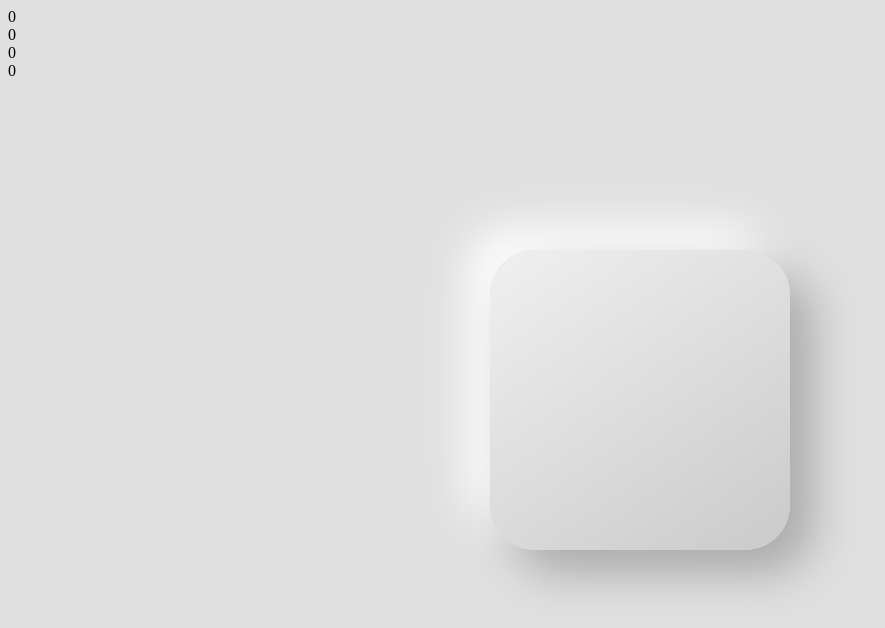
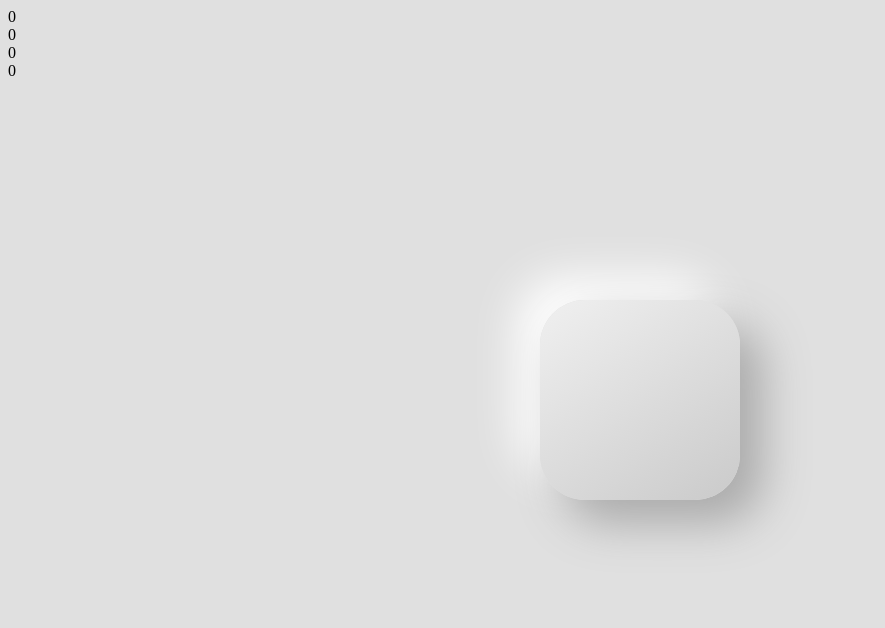
Before and after one commit to rijinmk/i-c-u-js, a plain HTML site: page index.html in a window 1280 px wide. Shown: the whole page, without its empty margins (0-885 px from the left). Drawn offline with nearby package versions, Linux system fonts and the light colour scheme.

Commit message:
correction

```diff
--- a/main.css
+++ b/main.css
@@ -46,13 +46,13 @@ body{
 }
 
 .neo{
-    width:300px;
-    height:300px;
+    width:200px;
+    height:200px;
     position: absolute;
     top:50%;
     left:50%;
-    margin-left:-150px;
-    margin-top:-150px;
+    margin-left:-100px;
+    margin-top:-100px;
 
     transition: all 0.2s;
     border-radius: 45px;
--- a/main.js
+++ b/main.js
@@ -11,5 +11,5 @@ function handleOrientation(event) {
     document.getElementsByClassName('beta')[0].innerHTML = beta;
     document.getElementsByClassName('gamma')[0].innerHTML = gamma;
 
-    $('.neo').css('box-shadow', `${23+beta}px ${23+gamma}px 46px #aaaaaa, -23px -23px 46px #ffffff`);
+    $('.neo').css('box-shadow', `${23+gamma}px ${23+beta}px 46px #aaaaaa, -23px -23px 46px #ffffff`);
 }
```
